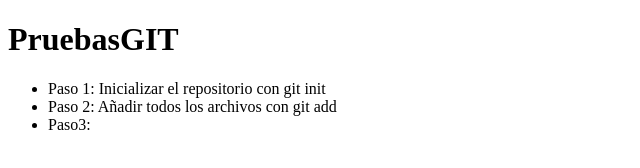
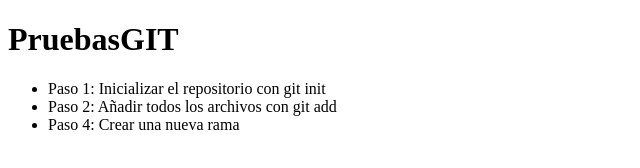
Before and after one commit to Andrii-Lit/GITenLInea, a plain HTML site: page index.html in a window 1280 px wide. Shown: the whole page, without its empty margins (0-640 px from the left). Drawn offline with Linux system fonts and the light colour scheme.

Commit message:
Añadimos Paso4

```diff
--- a/index.html
+++ b/index.html
@@ -10,7 +10,7 @@
     <ul>
         <li>Paso 1: Inicializar el repositorio con git init</li>
         <li>Paso 2: Añadir todos los archivos con git add</li>
-        <li>Paso3: </li>
+        <li>Paso 4: Crear una nueva rama </li>
     </ul>
 </body>
 </html>
```
